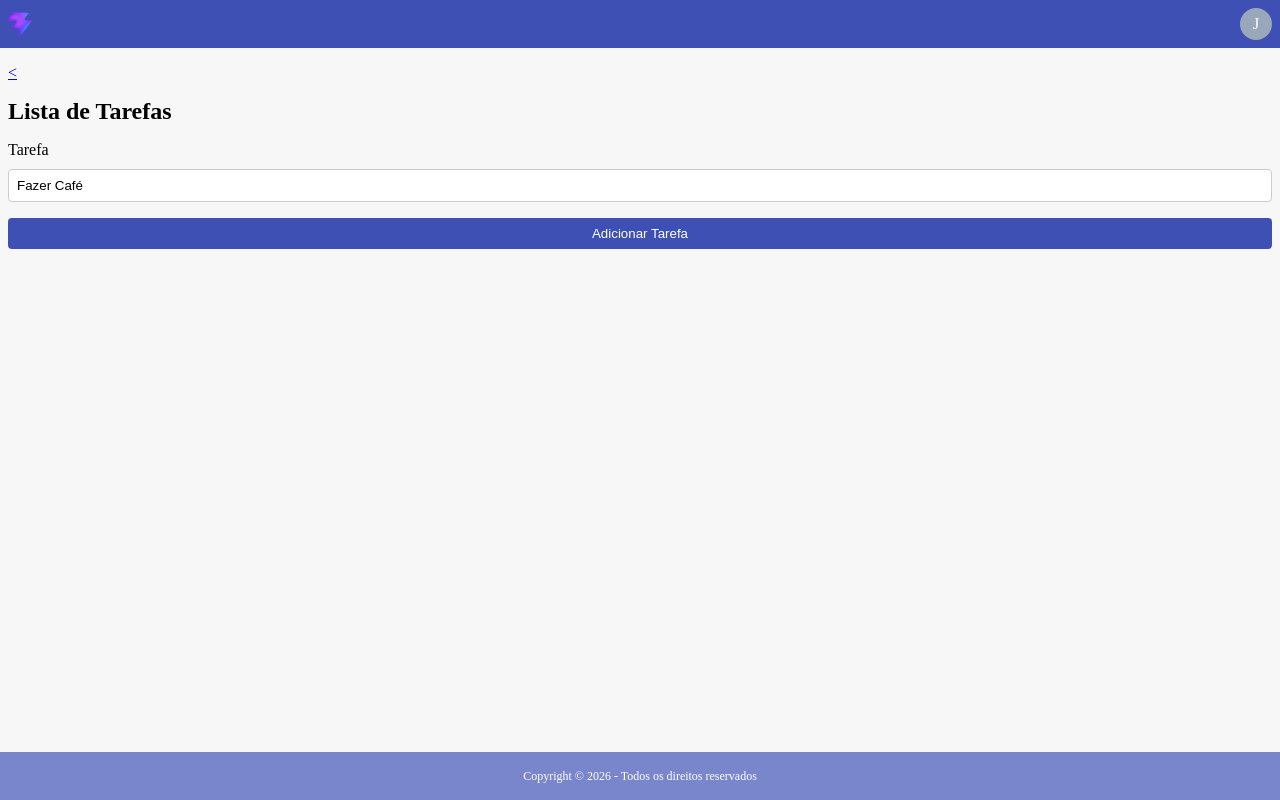
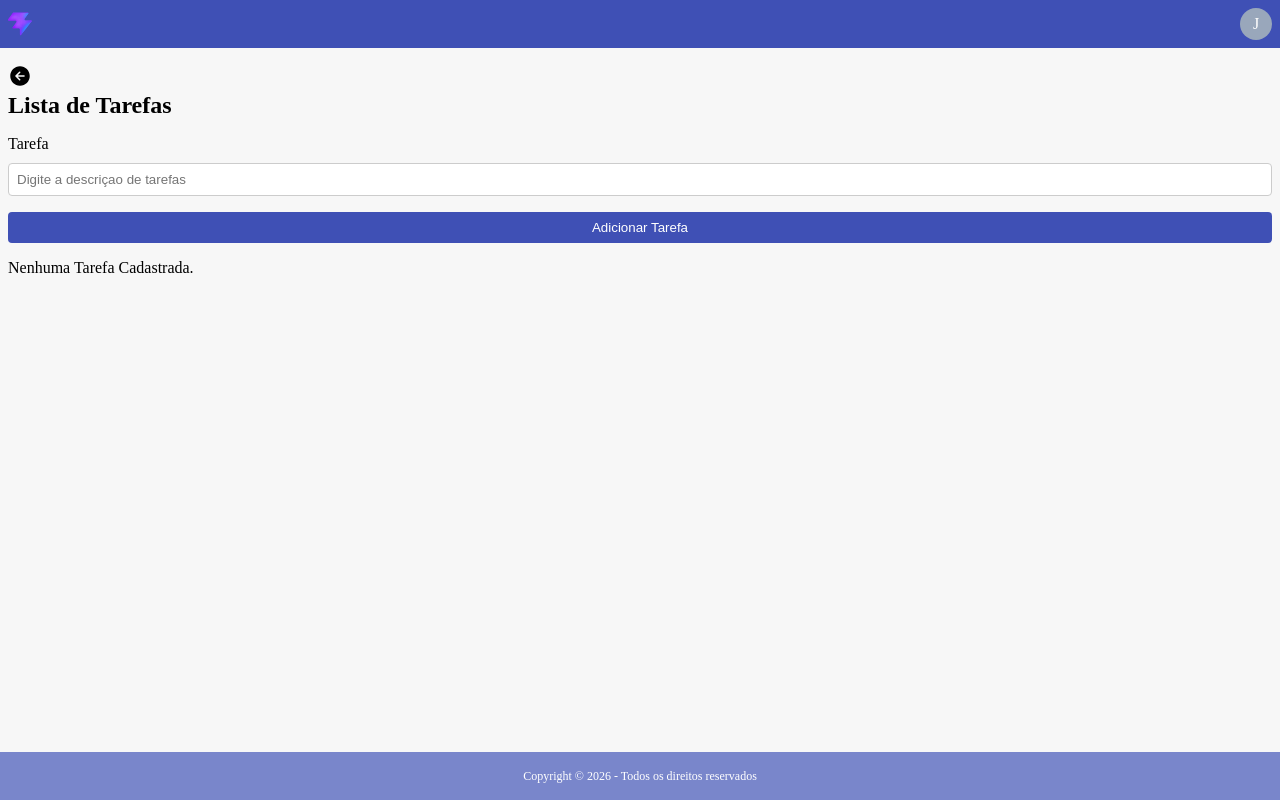
Before and after one commit to LeoneFrutuoso/aulas-aplicativos-pwa, a React (Vite) app: page /lista-tarefas in a window 1280 px wide. Built offline with nearby package versions, Linux system fonts and the light colour scheme.

Commit message:
atualizaçoes

```diff
--- a/package.json
+++ b/package.json
@@ -12,6 +12,7 @@
   "dependencies": {
     "react": "^19.2.8",
     "react-dom": "^19.2.8",
+    "react-icons": "^5.7.0",
     "react-router-dom": "^6.30.6"
   },
   "devDependencies": {
--- a/src/componentes/CampoCustomizado/CampoCustomizado.jsx
+++ b/src/componentes/CampoCustomizado/CampoCustomizado.jsx
@@ -5,7 +5,7 @@ function CampoCustomizado( props)
 return   (
 <div className="CampoCustomizado_root" >
     <span>{ props.label}</span>
-    <input  {...props} className= "CampoCustomizado_input"/>
+    <input  {...props} className="CampoCustomizado_input"/>
     </div>
 
 );
--- a/src/componentes/Principal/Principal.jsx
+++ b/src/componentes/Principal/Principal.jsx
@@ -1,13 +1,19 @@
 import { Link } from "react-router-dom";
 import "./Principal.css";
+import { IoArrowBackCircle } from "react-icons/io5";
 
 function Principal(props) {
   return (
     <main className="Principal_root">
-      {props.voltarPara && <Link to={props.voltarPara}>{"<"}</Link>}
+<div>
+      {props.voltarPara &&
+      <Link to={props.voltarPara}>
+      <IoArrowBackCircle  size={24}/>
+      </Link >}
 
       <h2>{props.titulo}</h2>
 
+</div>
       {props.children}
     </main>
   );
--- a/src/componentes/Principal/principal.css
+++ b/src/componentes/Principal/principal.css
@@ -5,3 +5,10 @@
     flex-direction: column;
     gap: 16px;
 }
+
+.principal_titulo{
+
+    display: flex;
+    align-items: center;
+    gap: 4px;
+}
--- a/src/index.css
+++ b/src/index.css
@@ -15,9 +15,12 @@ body,
 #root {
     display: grid;
     grid-template-rows: 48px 1fr 48px;
+}
+a{
+text-decoration: none;
+color: inherit;
 
 }
-
 
 
 :root {
--- a/src/paginas/PaginaListaTarefas/PaginaListaTarefas.css
+++ b/src/paginas/PaginaListaTarefas/PaginaListaTarefas.css
@@ -0,0 +1,15 @@
+.paginaListaTarefas_item{
+    background-color: #fff;
+    padding: 10px;
+    border-radius: 5px;
+    border: 1px, solid #ccc;
+    display: flex;
+}
+
+
+
+.paginaListaTarefas_item_vazia{
+text-align: center;
+margin-top: 48px;
+
+}
--- a/src/paginas/PaginaListaTarefas/PaginaListaTarefas.jsx
+++ b/src/paginas/PaginaListaTarefas/PaginaListaTarefas.jsx
@@ -2,39 +2,63 @@ import { useState } from "react";
 import BotaoCustomizado from "../../componentes/BotaoCustomizado/BotaoCustomizado";
 import Principal from "../../componentes/Principal/Principal";
 import CampoCustomizado from "../../componentes/CampoCustomizado/CampoCustomizado";
+import { FaTrash } from "react-icons/fa6";
 
 function PaginaListaTarefas() {
-  const [descricaoTarefa, setDescricaoTarefa] = useState("Fazer Café");
-const [tarefas,settarefas] = useState ([])
-
+  const [descricaoTarefa, setDescricaoTarefa] = useState("");
+  const [tarefas, setTarefas] = useState([]);
 
   const adicionarTarefa = () => {
-tarefas.push(descricaoTarefa)
-settarefas([...tarefas]);
+    if (descricaoTarefa.trim()) {
+      const novaTarefa = { id: Date.now(), descricao: descricaoTarefa };
 
-
+      setTarefas([...tarefas, novaTarefa]);
+      setDescricaoTarefa("");
+    } else {
+      alert("Tarefa obrigatoria");
+    }
+  };
+  const removerTarefa = (id) => {
+    if (confirm("Deseja realmente remover a tarefa")) {
+      const tarefasAtualizadas = tarefas.filter((item) => item.id !== id);
+      setTarefas(tarefasAtualizadas);
+    }
   };
 
   return (
     <Principal titulo="Lista de Tarefas" voltarPara="/">
-
-
       <CampoCustomizado
-       label= "Tarefa"
-       type="text"
-       placeholder="Digite a descriçao de tarefas"
-       value= {descricaoTarefa}
-       onChange={ (e) => setDescricaoTarefa (e.target.value)}
-       />
+        label="Tarefa"
+        type="text"
+        placeholder="Digite a descriçao de tarefas"
+        value={descricaoTarefa}
+        onChange={(e) => setDescricaoTarefa(e.target.value)}
+      />
 
       <BotaoCustomizado tipo="primario" aoClicar={adicionarTarefa}>
         Adicionar Tarefa
       </BotaoCustomizado>
 
-{ tarefas.map((item) => {
-return <li> {item}</li>
-})}
 
+      {tarefas.map((item) => {
+        return (
+          <div key={item.id} className="paginaListaTarefas_item">
+            <span>
+              <input type="checkbox" />
+              {item.descricao}
+            </span>
+            <FaTrash
+              color="red"
+              cursor="pointer"
+              onClick={() => removerTarefa(item.id)}
+            />
+          </div>
+        );
+      })}
+{!tarefas.length &&
+(<span  className="paginaListaTarefas_item_vazia">
+  Nenhuma Tarefa Cadastrada.
+  </span>)}
 
     </Principal>
   );
```
Also changed, not shown: 1 other file (tests, documents, lock files or other folders).
